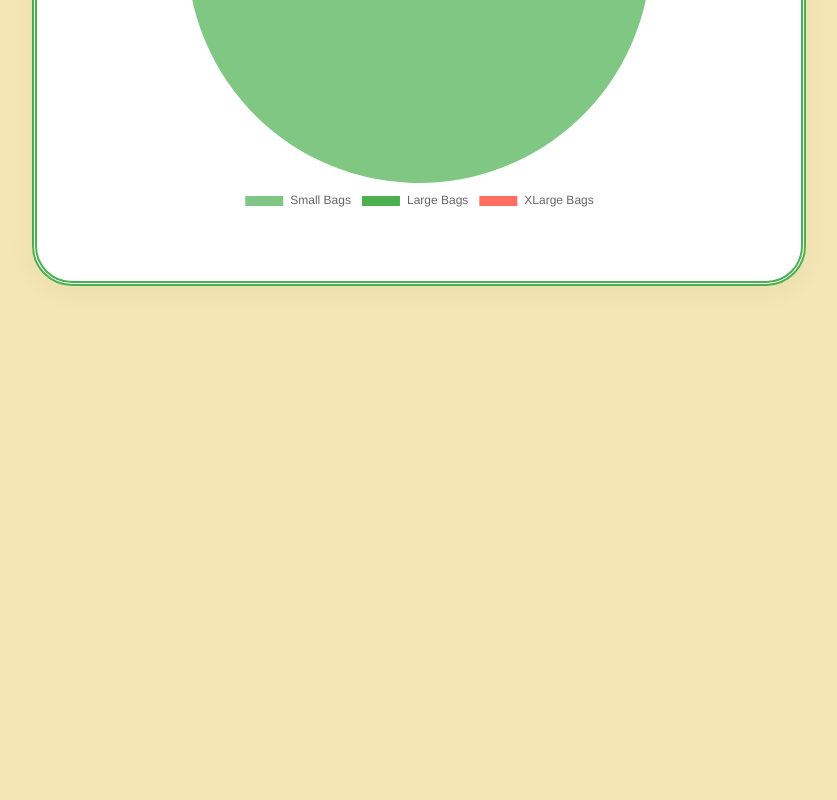
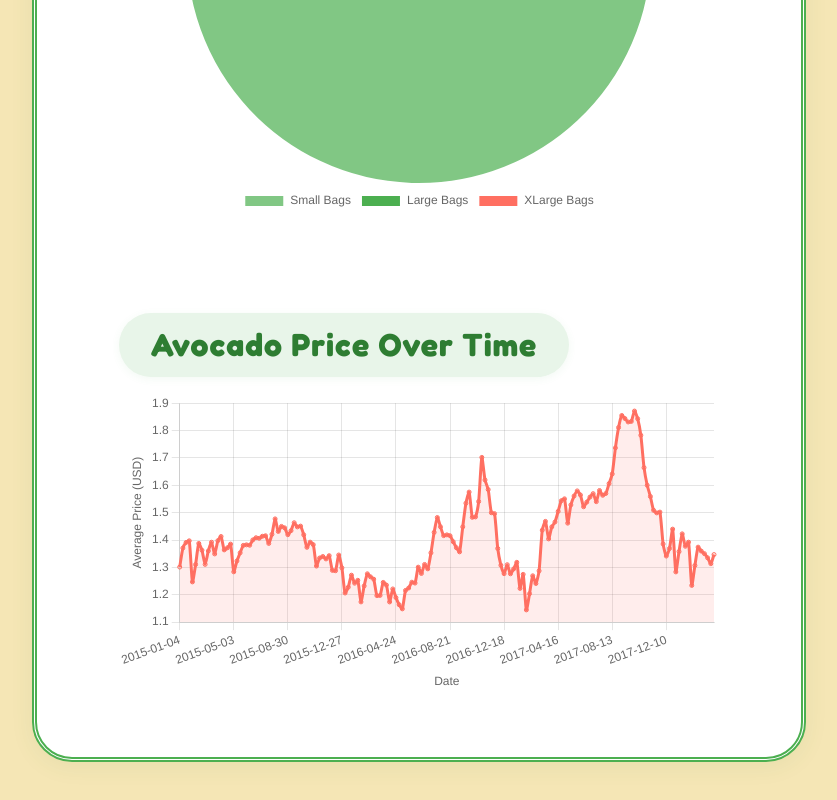
Before and after one commit to EricHayter/seg3125-ass5, a website: page src/index.html in a window 1280 px wide. Shown: the part 1233-2033 px from the top of the page, without its empty margins (221-1058 px from the left). Before the commit the page ends 1559 px from the top, so only its background shows below. Drawn offline with nearby package versions, Linux system fonts and the light colour scheme; a web font is replaced by a local one.

Commit message:
Add line chart for showing price over time

```diff
--- a/src/bag-size-pie.js
+++ b/src/bag-size-pie.js
@@ -57,5 +57,8 @@ Papa.parse('data/avocado.csv', {
     }
     // No bag size checkboxes to listen for
     renderPieChart('all');
+    if (window.renderPriceLineChart) {
+      window.renderPriceLineChart(allData);
+    }
   }
 });
--- a/src/index.html
+++ b/src/index.html
@@ -54,9 +54,17 @@
             </div>
             <canvas id="bagSizePieChart"></canvas>
         </section>
+
+        <!-- Line chart for avocado price over time -->
+        <section style="width:100%;max-width:600px;margin:2.5rem auto 1.5rem auto;">
+            <h2 style="margin-bottom:1rem;text-align:center;">Avocado Price Over Time</h2>
+            <canvas id="priceLineChart"></canvas>
+        </section>
+        </section>
         </div>
     </div>
     <!-- Load bag-size-pie.js after all DOM elements are available -->
     <script src="bag-size-pie.js"></script>
+    <script src="price-line.js"></script>
 </body>
 </html>
--- /dev/null
+++ b/src/price-line.js
@@ -0,0 +1,58 @@
+// Line chart for avocado price over time using Chart.js and PapaParse
+let priceLineChart = null;
+
+function renderPriceLineChart(allData) {
+  // Group by date, average price for each date
+  const dateMap = {};
+  allData.forEach(row => {
+    const date = row['Date'];
+    const price = parseFloat(row['AveragePrice']);
+    if (!date || isNaN(price)) return;
+    if (!dateMap[date]) dateMap[date] = { sum: 0, count: 0 };
+    dateMap[date].sum += price;
+    dateMap[date].count += 1;
+  });
+  // Sort dates
+  const dates = Object.keys(dateMap).sort();
+  const avgPrices = dates.map(date => dateMap[date].sum / dateMap[date].count);
+
+  const chartCanvas = document.getElementById('priceLineChart');
+  if (!chartCanvas) return;
+  const ctx = chartCanvas.getContext('2d');
+  if (priceLineChart) priceLineChart.destroy();
+  priceLineChart = new Chart(ctx, {
+    type: 'line',
+    data: {
+      labels: dates,
+      datasets: [{
+        label: 'Average Price',
+        data: avgPrices,
+        borderColor: '#FF6F61',
+        backgroundColor: 'rgba(255,111,97,0.12)',
+        tension: 0.2,
+        pointRadius: 2,
+        fill: true
+      }]
+    },
+    options: {
+      responsive: true,
+      plugins: {
+        legend: { display: false },
+        title: { display: false }
+      },
+      scales: {
+        x: {
+          title: { display: true, text: 'Date' },
+          ticks: { maxTicksLimit: 10, autoSkip: true }
+        },
+        y: {
+          title: { display: true, text: 'Average Price (USD)' },
+          beginAtZero: false
+        }
+      }
+    }
+  });
+}
+
+// Wait for Papa.parse in bag-size-pie.js to finish, then call this
+window.renderPriceLineChart = renderPriceLineChart;
```
